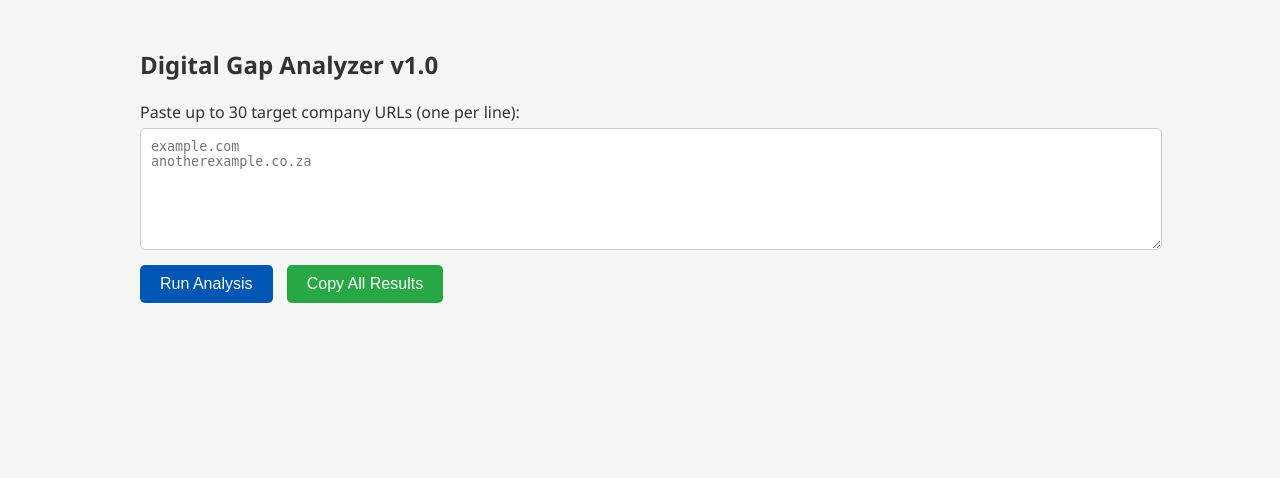
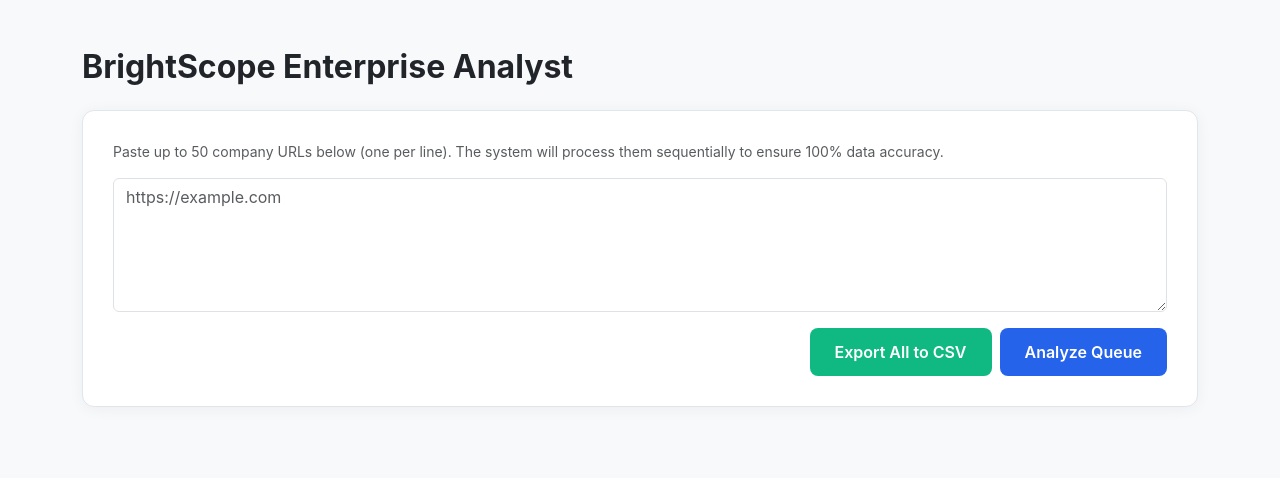
Before and after one commit to mohithyadavwipo-lab/digital-gap-analyzer, a Flask app: page / in a window 1280 px wide. Shown: the top 478 px of the page. Run offline with Flask 3, Linux system fonts and the light colour scheme.

Commit message:
Update index.html

```diff
--- a/templates/index.html
+++ b/templates/index.html
@@ -2,33 +2,30 @@
 <html lang="en">
 <head>
     <meta charset="UTF-8">
-    <meta name="viewport" content="width=device-width, initial-scale=1.0">
-    <title>B2B Digital Gap Analyzer</title>
+    <title>BrightScope Enterprise Analyst</title>
+    <link href="https://cdn.jsdelivr.net/npm/bootstrap@5.3.0/dist/css/bootstrap.min.css" rel="stylesheet">
     <style>
-        body { font-family: 'Segoe UI', Tahoma, Geneva, Verdana, sans-serif; background-color: #f4f7f6; color: #333; padding: 20px; }
-        .container { max-width: 1000px; margin: auto; }
-        textarea { width: 100%; height: 100px; padding: 10px; margin-bottom: 10px; border: 1px solid #ccc; border-radius: 5px; }
-        button { background-color: #0056b3; color: white; padding: 10px 20px; border: none; border-radius: 5px; cursor: pointer; font-size: 16px; margin-bottom: 20px; margin-right: 10px;}
-        button:hover { background-color: #004494; }
-        .btn-success { background-color: #28a745; }
-        .btn-success:hover { background-color: #218838; }
-        .result-card { background: white; padding: 20px; border-radius: 8px; box-shadow: 0 4px 6px rgba(0,0,0,0.1); margin-bottom: 20px; border-left: 5px solid #0056b3; }
-        .header-row { display: flex; justify-content: space-between; font-weight: bold; margin-bottom: 15px; border-bottom: 1px solid #eee; padding-bottom: 10px; flex-wrap: wrap; gap: 10px;}
-        .data-box { background: #f9f9f9; padding: 15px; border: 1px solid #e1e1e1; border-radius: 5px; margin-bottom: 15px; }
-        .grid-2 { display: grid; grid-template-columns: 1fr 1fr; gap: 15px; margin-bottom: 15px;}
-        h4 { margin-top: 0; color: #0056b3; margin-bottom: 10px;}
-        ul { margin: 0; padding-left: 20px; }
-        p { margin: 5px 0; }
+        body { background-color: #f8f9fa; font-family: 'Inter', sans-serif; }
+        .enterprise-card { background: white; border-radius: 12px; border: 1px solid #e0e6ed; padding: 30px; box-shadow: 0 2px 15px rgba(0,0,0,0.05); }
+        .data-label { color: #6c757d; font-size: 11px; font-weight: 700; text-transform: uppercase; margin-bottom: 5px; }
+        .data-value { font-size: 14px; font-weight: 600; color: #334155; }
+        .btn-analyze { background-color: #2563eb; color: white; padding: 12px 25px; font-weight: 600; border-radius: 8px; border: none; }
+        .btn-export { background-color: #10b981; color: white; padding: 12px 25px; font-weight: 600; border-radius: 8px; border: none; }
+        .badge-score { background-color: #eff6ff; color: #2563eb; border: 1px solid #dbeafe; padding: 5px 15px; border-radius: 50px; font-weight: 600; }
+        .sector-box { background: white; border: 1px solid #e2e8f0; border-radius: 8px; padding: 15px; height: 100%; }
     </style>
 </head>
 <body>
-    <div class="container">
-        <h2>Digital Gap Analyzer v1.0</h2>
-        <p>Paste up to 30 target company URLs (one per line):</p>
-        <textarea id="urlsInput" placeholder="example.com&#10;anotherexample.co.za"></textarea>
-        <div>
-            <button onclick="startAnalysis()">Run Analysis</button>
-            <button class="btn-success" onclick="copyAllData()">Copy All Results</button>
+    <div class="container py-5">
+        <h2 class="mb-4 fw-bold text-dark">BrightScope Enterprise Analyst</h2>
+
+        <div class="enterprise-card mb-4">
+            <p class="text-muted small">Paste up to 50 company URLs below (one per line). The system will process them sequentially to ensure 100% data accuracy.</p>
+            <textarea id="urlsInput" class="form-control mb-3" rows="5" placeholder="https://example.com"></textarea>
+            <div class="d-flex justify-content-end gap-2">
+                <button class="btn-export" onclick="exportData()">Export All to CSV</button>
+                <button class="btn-analyze" onclick="startAnalysis()">Analyze Queue</button>
+            </div>
         </div>
 
         <div id="resultsContainer"></div>
@@ -36,67 +33,61 @@
 
     <script>
         async function startAnalysis() {
-            const urls = document.getElementById('urlsInput').value.split('\n').map(u => u.trim()).filter(u => u);
+            const urls = document.getElementById('urlsInput').value.split('\n').filter(u => u.trim());
             const container = document.getElementById('resultsContainer');
             container.innerHTML = '';
 
             for (let url of urls) {
-                const cardId = 'card-' + btoa(url).replace(/=/g, '');
-                container.innerHTML += `<div id="${cardId}" class="result-card">⏳ Pulling data for ${url}...</div>`;
+                const card = document.createElement('div');
+                card.className = 'enterprise-card mb-4 animate__animated animate__fadeIn';
+                card.innerHTML = `<div class="text-center py-4">⏳ Processing deep search for ${url}...</div>`;
+                container.appendChild(card);
 
                 try {
-                    const response = await fetch('/api/analyze', {
+                    const res = await fetch('/api/analyze', {
                         method: 'POST',
-                        headers: { 'Content-Type': 'application/json' },
-                        body: JSON.stringify({ url: url })
+                        headers: {'Content-Type': 'application/json'},
+                        body: JSON.stringify({url})
                     });
-                    const data = await response.json();
+                    const data = await res.json();
 
-                    document.getElementById(cardId).innerHTML = `
-                        <div class="header-row">
-                            <span>🏢 ${data.company_name || url} | 🏭 ${data.sector || 'N/A'}</span>
-                            <span>🌍 ${data.country || 'N/A'} | 📅 Est: ${data.established_year || 'N/A'} | 👥 ${data.employees || 'N/A'} | 💰 ${data.revenue || 'N/A'}</span>
+                    card.innerHTML = `
+                        <div class="d-flex justify-content-between align-items-center mb-4 border-bottom pb-3">
+                            <h4 class="fw-bold m-0">${data.company_name} <span class="text-muted fs-6 fw-normal">(${url})</span></h4>
+                            <span class="badge-score">Match Score: ${data.match_score}</span>
                         </div>
 
-                        <div class="data-box">
-                            <h4>Website Technical Analysis</h4>
-                            <p><strong>Load Time:</strong> ${data.load_time} | <strong>SSL Encryption:</strong> ${data.ssl} | <strong>Copyright Year:</strong> ${data.copyright}</p>
-                            <p><strong>Business Intelligence:</strong> ${data.bi_tools} | <strong>Sales/CRM Automation:</strong> ${data.crm}</p>
-                            <p><strong>Social Media Links:</strong> ${data.socials} | <strong>Public Emails:</strong> ${data.emails}</p>
+                        <div class="row g-3 mb-4">
+                            <div class="col-md-2"><div class="sector-box"><div class="data-label">Sector</div><div class="data-value">${data.sector}</div></div></div>
+                            <div class="col-md-2"><div class="sector-box"><div class="data-label">Country</div><div class="data-value">${data.country}</div></div></div>
+                            <div class="col-md-3"><div class="sector-box"><div class="data-label">Established</div><div class="data-value">${data.established}</div></div></div>
+                            <div class="col-md-2"><div class="sector-box"><div class="data-label">Employees</div><div class="data-value">${data.employees}</div></div></div>
+                            <div class="col-md-3"><div class="sector-box"><div class="data-label">Revenue</div><div class="data-value">${data.revenue}</div></div></div>
                         </div>
 
-                        <div class="data-box">
-                            <h4>Company Brief</h4>
-                            <p>${data.brief || 'Data not found.'}</p>
+                        <div class="mb-4">
+                            <div class="data-label">Company Profile</div>
+                            <div class="p-3 bg-light rounded-3 text-muted" style="font-size: 14px; line-height: 1.6;">${data.brief}</div>
                         </div>
 
-                        <div class="grid-2">
-                            <div class="data-box">
-                                <h4>Sector Pain Points</h4>
-                                <ul>${(data.sector_pain_points || ['N/A']).map(p => `<li>${p}</li>`).join('')}</ul>
+                        <div class="row g-3">
+                            <div class="col-md-6">
+                                <div class="data-label">Sector Pain Points</div>
+                                <div class="sector-box"><ul>${data.sector_pain_points.map(p => `<li class="text-muted small mb-2">${p}</li>`).join('')}</ul></div>
                             </div>
-                            <div class="data-box">
-                                <h4>Company & Tech Pain Points</h4>
-                                <ul>${(data.company_pain_points || ['N/A']).map(p => `<li>${p}</li>`).join('')}</ul>
+                            <div class="col-md-6">
+                                <div class="data-label">Company Pain Points</div>
+                                <div class="sector-box"><ul>${data.company_pain_points.map(p => `<li class="text-muted small mb-2">${p}</li>`).join('')}</ul></div>
                             </div>
                         </div>
 
-                        <div class="data-box" style="background:#e8f4fd; border-color:#b8daff;">
-                            <h4>Latest News / Context</h4>
-                            <p>${data.latest_news || 'No recent news found.'}</p>
+                        <div class="mt-4 pt-3 border-top">
+                            <div class="data-label">Latest News</div>
+                            <div class="text-muted small">${data.latest_news}</div>
                         </div>
                     `;
-                } catch (error) {
-                    document.getElementById(cardId).innerHTML = `❌ Error analyzing ${url}. The website might be blocking the request.`;
-                }
+                } catch (e) { card.innerHTML = `<div class="text-danger">Failed to process ${url}</div>`; }
             }
-        }
-
-        function copyAllData() {
-            const content = document.getElementById('resultsContainer').innerText;
-            navigator.clipboard.writeText(content).then(() => {
-                alert("Data copied! You can paste this directly into your final report or Excel.");
-            });
         }
     </script>
 </body>
```
